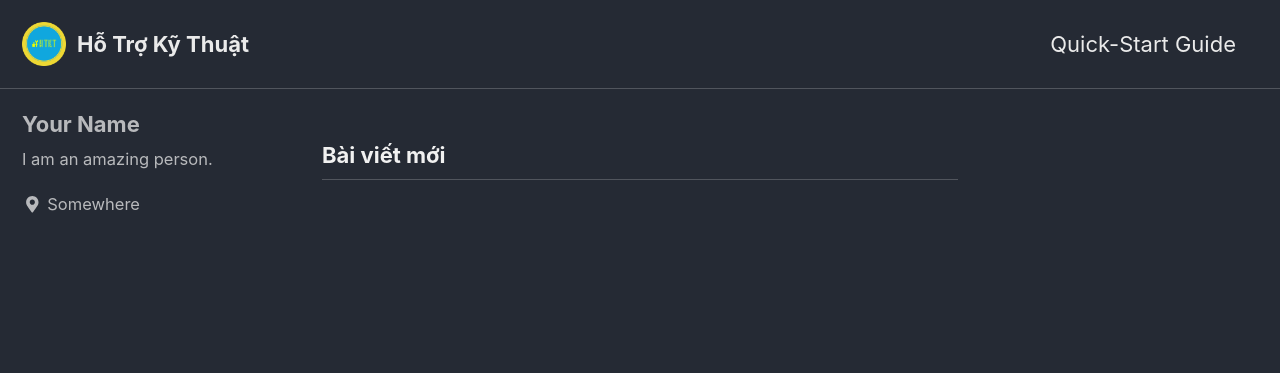
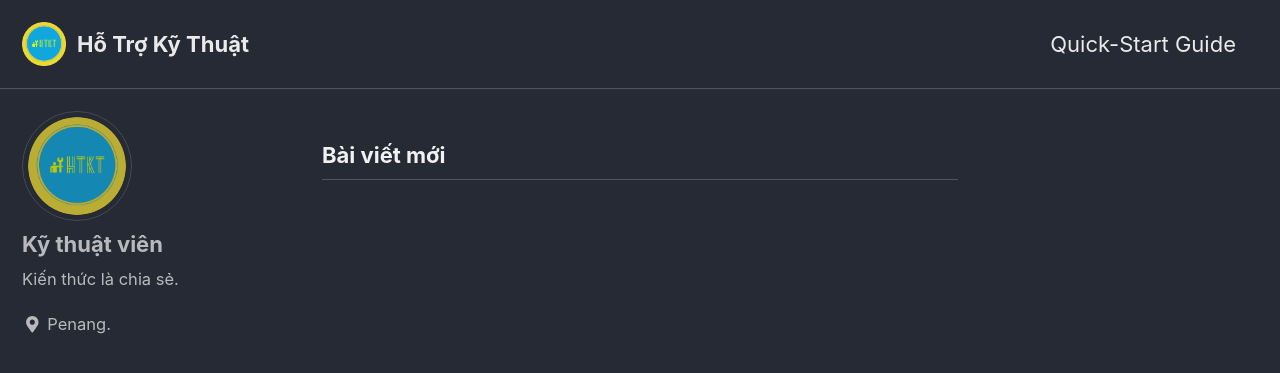
Before and after one commit to hotrokythuat/hotrokythuat.github.io, a Jekyll site: the page built from index.html, in a window 1280 px wide and 900 px high. Shown: the top 373 px of the window. Built offline with Jekyll 4.4.1, drawn with Linux system fonts in a browser that asks for light colours; cached includes are drawn as plain includes; the list of posts is cut into pages by our own code.

Commit message:
Author info

```diff
--- a/_config.yml
+++ b/_config.yml
@@ -106,10 +106,10 @@ analytics:
 
 # Site Author
 author:
-  name             : "Your Name"
-  avatar           : # path of avatar image, e.g. "/assets/images/bio-photo.jpg"
-  bio              : "I am an amazing person."
-  location         : "Somewhere"
+  name             : "Kỹ thuật viên"
+  avatar           : "/assets/ico/logo.png" # path of avatar image, e.g. "/assets/images/bio-photo.jpg"
+  bio              : "Kiến thức là chia sẻ."
+  location         : "Penang."
   email            :
   links:
     - label: "Email"
```
